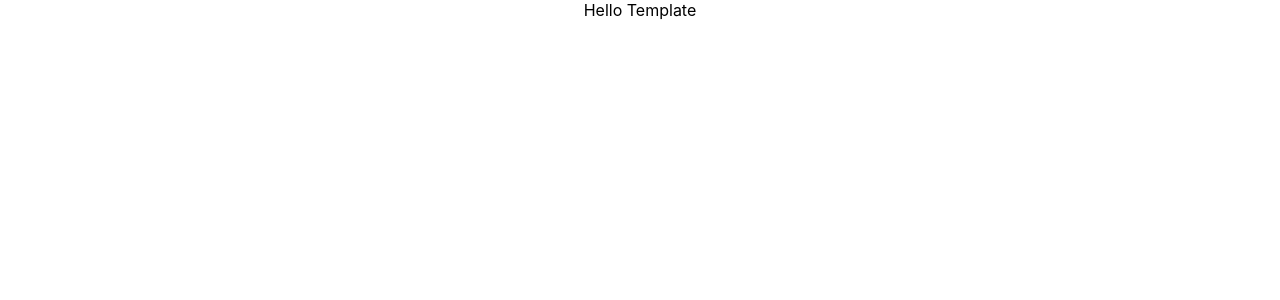
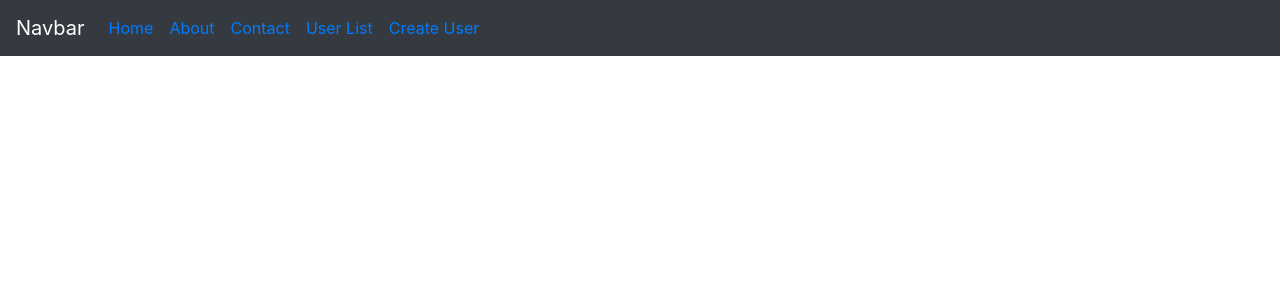
Before and after one commit to SannatKumar/blogandbrowse, a React (Create React App) app: page / in a window 1280 px wide. Shown: the top 300 px of the page. Built offline with nearby package versions, Linux system fonts and the light colour scheme.

Commit message:
Header component called

```diff
--- a/src/App.js
+++ b/src/App.js
@@ -1,10 +1,11 @@
 import React from 'react';
 import './App.css';
+import Header from './components/Header.js';
 
 function App() {
   return (
     <div className="App">
-      Hello Template
+      <Header />
 
     </div>
   );
```
